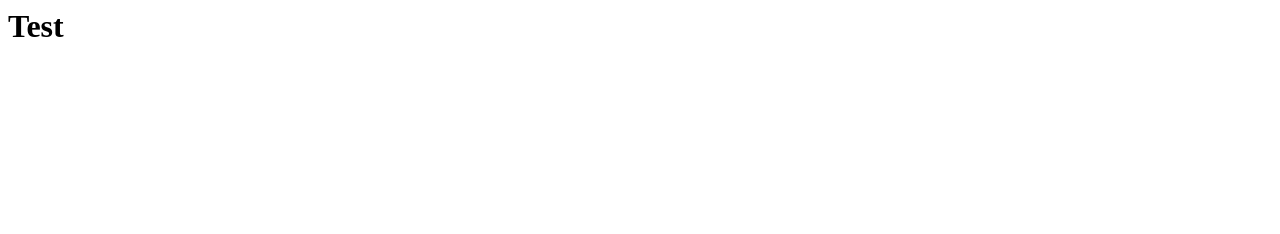
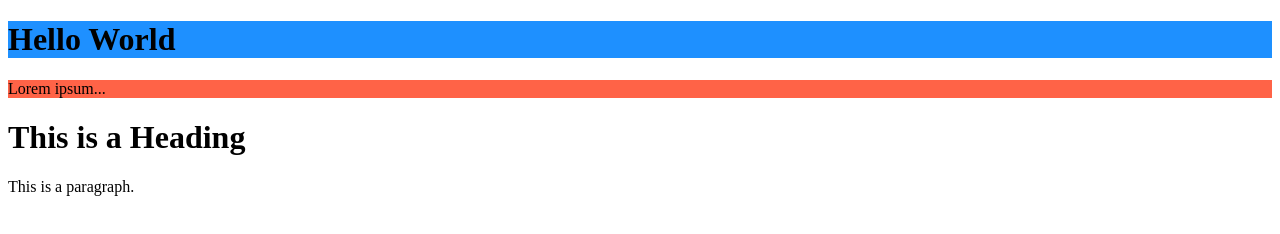
Before and after one commit to Fridgeroo/stusatis20-21, a plain HTML site: page index.html in a window 1280 px wide. Drawn offline with Linux system fonts and the light colour scheme.

Commit message:
Update index.html

```diff
--- a/index.html
+++ b/index.html
@@ -1 +1,15 @@
-<h1>Test</h1>
+  <!DOCTYPE html>
+<html>
+<head>
+<title>Page Title</title>
+</head>
+<body>
+
+  <h1 style="background-color:DodgerBlue;">Hello World</h1>
+<p style="background-color:Tomato;">Lorem ipsum...</p>
+
+<h1>This is a Heading</h1>
+<p>This is a paragraph.</p>
+
+</body>
+</html>
```
